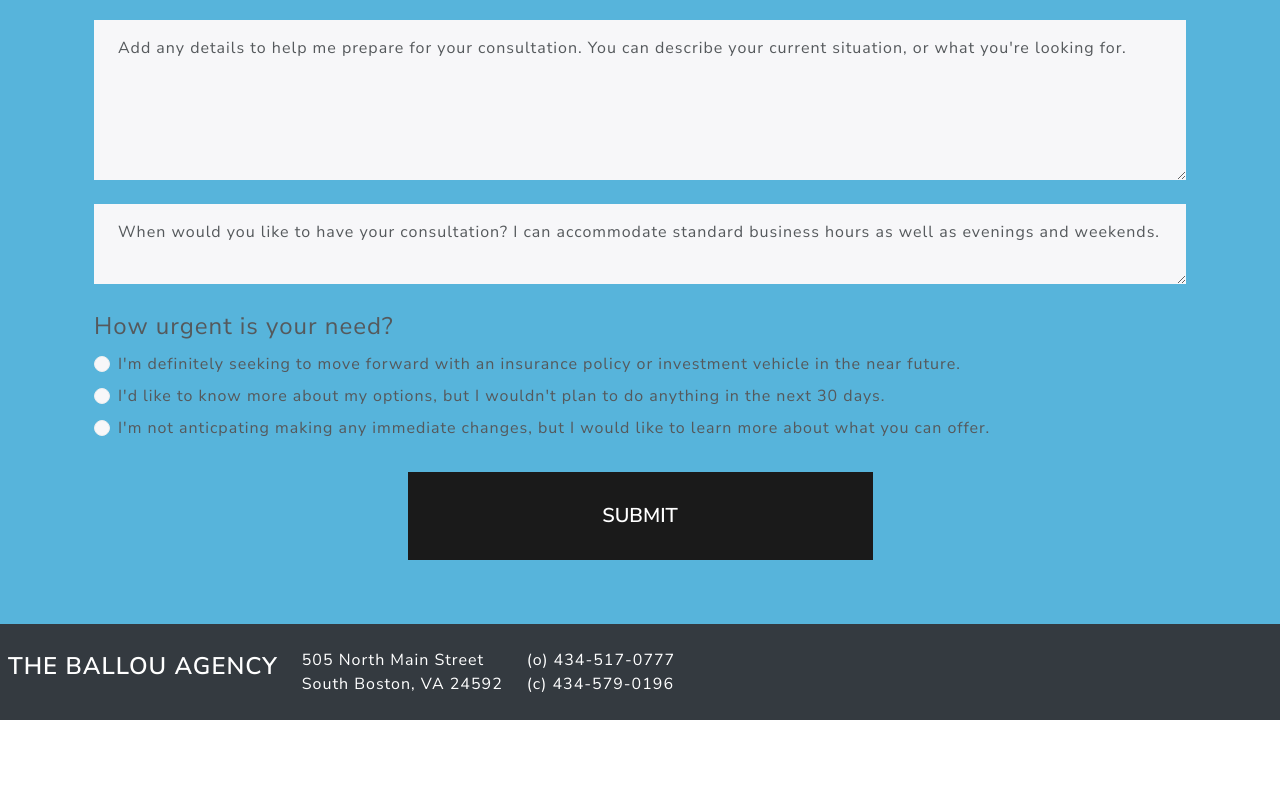
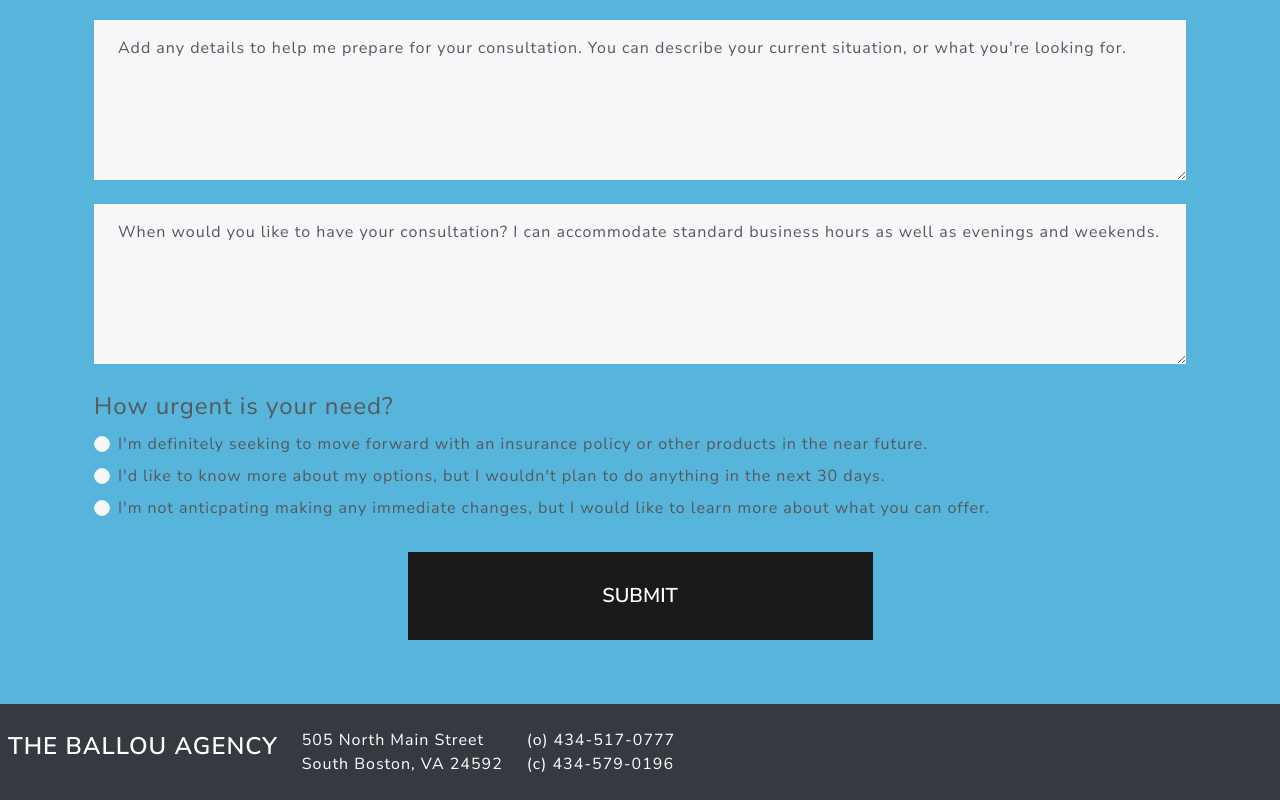
Before and after one commit to mgballou/the_ballou_agency, a React (Vite) app: page /consultation in a window 1280 px wide. Shown: the part 1167-1967 px from the top of the page. Before the commit the page ends 1887 px from the top, so only its background shows below. Built offline with nearby package versions, Linux system fonts and the light colour scheme.

Commit message:
change phrasing

```diff
--- a/src/pages/Consultation.jsx
+++ b/src/pages/Consultation.jsx
@@ -13,7 +13,7 @@ const interestedInOptions = {
 }
 
 const urgencyOptions = {
-    option1: "I'm definitely seeking to move forward with an insurance policy or investment in the near future.",
+    option1: "I'm definitely seeking to move forward with an insurance policy or other products in the near future.",
     option2: "I'd like to know more about my options, but I wouldn't plan to do anything in the next 30 days.",
     option3: "I'm not anticpating making any immediate changes, but I would like to learn more about what you can offer."
 }
@@ -248,7 +248,7 @@ function Consultation(props) {
 
                             <div className="form-floating mt-4">
                                 <textarea onChange={handleFormChange} type="text"
-                                    style={{ height: '5rem' }}
+                                    style={{ height: '10rem' }}
                                     className="form-control" placeholder="What are the best times to contact you?" name="bestTime" value={formData.moreDetails} />
                                 <label className="form-label text-wrap">When would you like to have your consultation? I can accommodate standard business hours as well as evenings and weekends.</label>
                             </div>
@@ -258,7 +258,7 @@ function Consultation(props) {
                                 <div className="form-check my-2">
                                     <input className="form-check-input" onChange={handleFormChange} type="radio" name="urgency" value="option1" />
                                     <label className="form-check-label">
-                                        I'm definitely seeking to move forward with an insurance policy or investment vehicle in the near future.
+                                        I'm definitely seeking to move forward with an insurance policy or other products in the near future.
                                     </label>
                                 </div>
                                 <div className="form-check my-2">
--- a/src/pages/Home.jsx
+++ b/src/pages/Home.jsx
@@ -95,7 +95,7 @@ function Home() {
                         <h5 className="card-title card-header">Empowering Non-Profit Growth</h5>
                         <div className="card-text card-body">
                             <p>Collaborated with a local organization offering scholarships to high school graduates</p>
-                            <p>Provided guidance on investment practices that yielded exceptional results</p>
+                            <p>Provided guidance on asset management that yielded exceptional results</p>
                             <p>Witnessed the scholarship fund's remarkable doubling within a decade</p>
                         </div>
                     </div>
```
